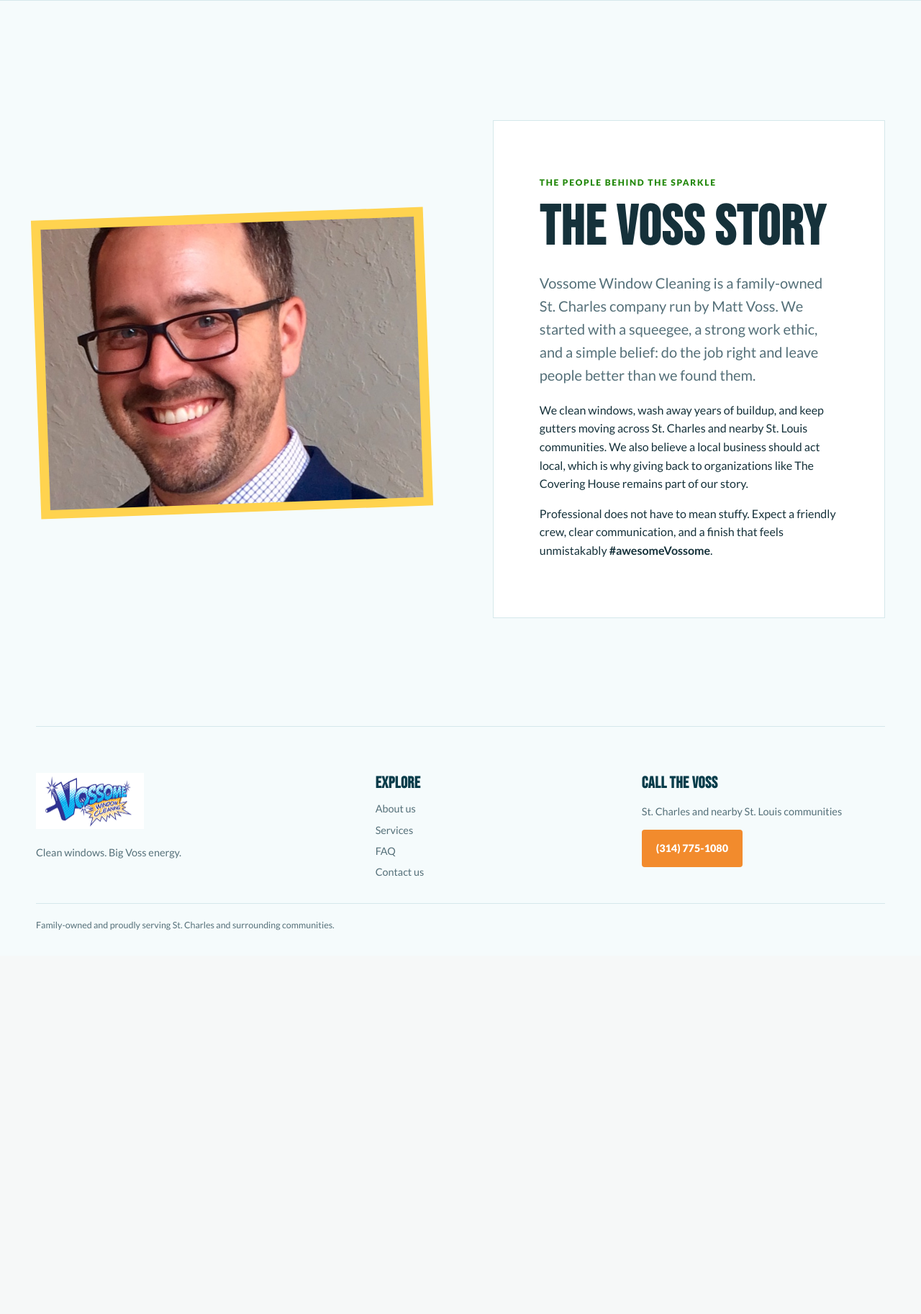
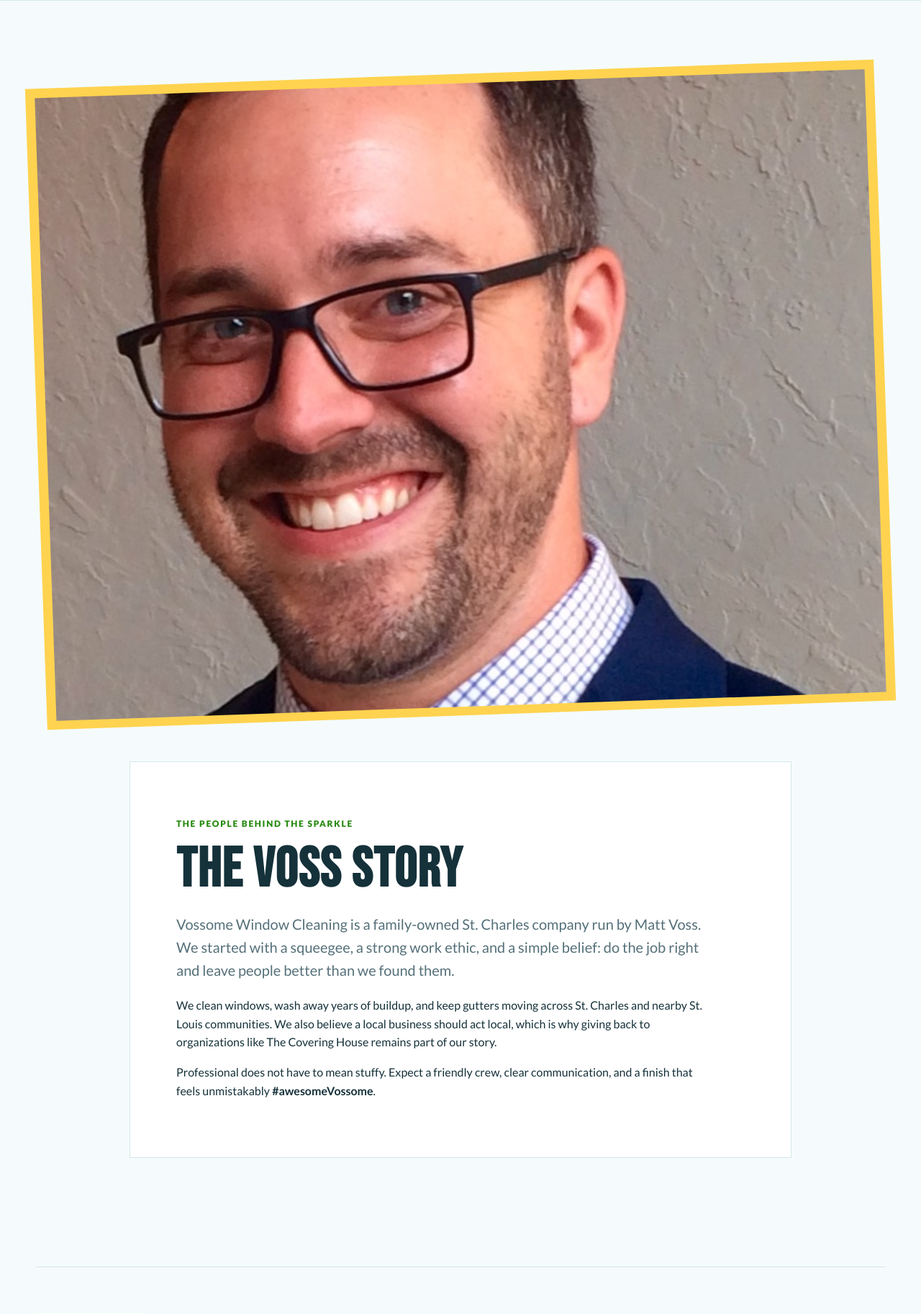
Before and after one commit to jamaralanthemsoftware/Vossome-Window-Cleaning-, a Django app: page /about/ in a window 1280 px wide. Shown: the part 133-1959 px from the top of the page at 72% size. Before the commit the page ends 1426 px from the top, so only its background shows below. Run offline with Django 5.2, Linux system fonts and the light colour scheme; data comes from the database, SQL or seed files in the repository; data that the repository does not hold is empty.

Commit message:
Move About portrait above story

```diff
--- a/templates/about.html
+++ b/templates/about.html
@@ -17,8 +17,8 @@
 {% endblock %}
 {% block content %}
 <section class="section">
-  <div class="split">
-    <div class="image-frame">
+  <div class="about-stack">
+    <div class="image-frame about-photo">
       <img src="{% static 'images/matt-voss.jpg' %}" alt="Matt Voss, owner of Vossome Window Cleaning">
     </div>
     <article class="prose service-detail">
```
